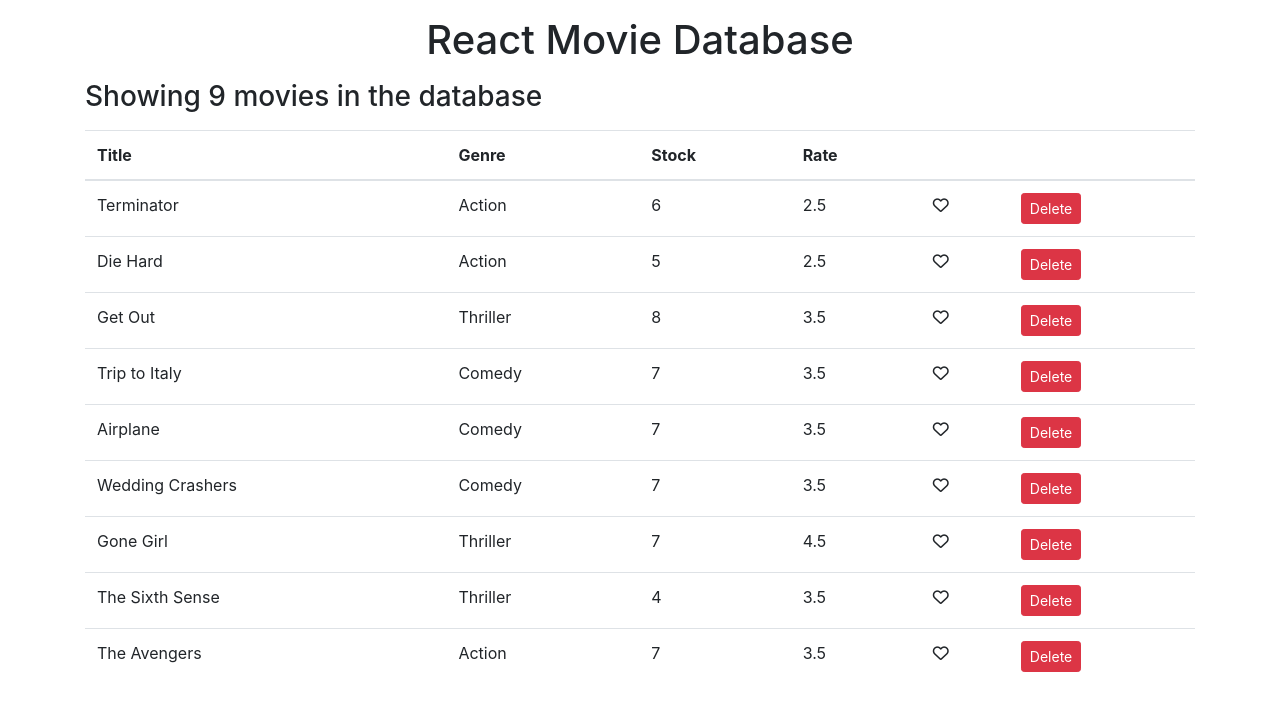
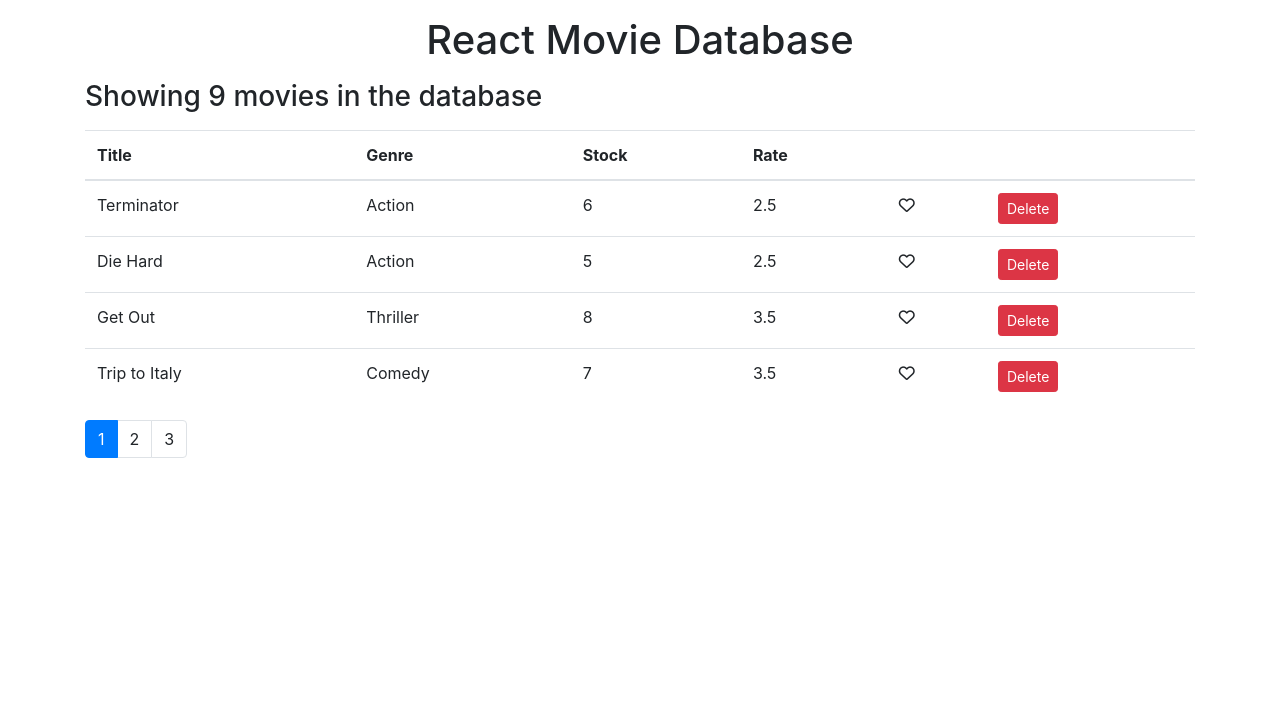
Before and after one commit to rgr5035/Ray-Vidly_App_React, a React (Create React App) app: page / in a window 1280 px wide. Shown: the top 710 px of the page. Built offline with nearby package versions, Linux system fonts and the light colour scheme.

Commit message:
added functionality to pagination

```diff
--- a/src/components/common/pagination.jsx
+++ b/src/components/common/pagination.jsx
@@ -2,7 +2,8 @@ import React from "react";
 import _ from "lodash";
 
 const Pagination = (props) => {
-  const { itemsCount, pageSize } = props;
+  const { itemsCount, pageSize, currentPage, onPageChange } = props;
+  console.log(currentPage);
 
   const pagesCount = Math.ceil(itemsCount / pageSize);
 
@@ -13,8 +14,8 @@ const Pagination = (props) => {
     <nav>
       <ul className="pagination">
         {pages.map((page) => (
-          <li key={page} className="page-item">
-            <a className="page-link">{page}</a>
+          <li key={page} className={ page === currentPage ? 'page-item active' : 'page-item'}>
+            <a className="page-link" onClick={() => onPageChange(page)}>{page}</a>
           </li>
         ))}
       </ul>
--- a/src/components/movies.jsx
+++ b/src/components/movies.jsx
@@ -2,11 +2,13 @@ import React, { Component } from "react";
 import { getMovies } from "../services/fakeMovieService";
 import Like from "./common/like";
 import Pagination from "./common/pagination";
+import { paginate } from "../utils/paginate";
 
 class Movies extends Component {
   state = {
     movies: getMovies(),
-    pageSize: 4
+    currentPage: 1,
+    pageSize: 4,
   };
 
   handleDelete = (movie) => {
@@ -19,25 +21,29 @@ class Movies extends Component {
   handleLike = (movie) => {
     const movies = [...this.state.movies];
     const index = movies.indexOf(movie);
-    movies[index] = {...movies[index]};
+    movies[index] = { ...movies[index] };
     movies[index].liked = !movies[index].liked;
     this.setState({ movies });
-  }
+  };
 
-  handlePageChange = page => {
-    console.log(page);
-  }
+  handlePageChange = (page) => {
+    this.setState({ currentPage: page });
+  };
 
   render() {
-
     const { length: count } = this.state.movies;
+    const { pageSize, currentPage, movies: allMovies } = this.state;
 
     if (count === 0)
-    return <h3 className="text-center">There are no movies in the database!</h3>
+      return (
+        <h3 className="text-center">There are no movies in the database!</h3>
+      );
+
+    const movies = paginate(allMovies, currentPage, pageSize);
 
     return (
       <React.Fragment>
-          <h3> Showing { count } movies in the database</h3>
+        <h3> Showing {count} movies in the database</h3>
         <table className="table mt-3">
           <thead>
             <tr>
@@ -50,14 +56,17 @@ class Movies extends Component {
             </tr>
           </thead>
           <tbody>
-          {this.state.movies.map((movie) => (
+            {movies.map((movie) => (
               <tr key={movie._id}>
                 <td>{movie.title}</td>
                 <td>{movie.genre.name}</td>
                 <td>{movie.numberInStock}</td>
                 <td>{movie.dailyRentalRate}</td>
                 <td>
-                <Like liked={movie.liked} onClick={() => this.handleLike(movie)}/>
+                  <Like
+                    liked={movie.liked}
+                    onClick={() => this.handleLike(movie)}
+                  />
                 </td>
                 <td>
                   <button
@@ -71,7 +80,12 @@ class Movies extends Component {
             ))}
           </tbody>
         </table>
-      <Pagination itemsCount={count} pageSize={10} onPageChange={this.handlePageChange}/>
+        <Pagination
+          itemsCount={count}
+          pageSize={pageSize}
+          onPageChange={this.handlePageChange}
+          currentPage={currentPage}
+        />
       </React.Fragment>
     );
   }
--- /dev/null
+++ b/src/utils/paginate.js
@@ -0,0 +1,7 @@
+import _ from "lodash";
+
+export function paginate(items, pageNumber, pageSize) {
+  const startIndex = (pageNumber - 1) * pageSize;
+
+  return _(items).slice(startIndex).take(pageSize).value();
+}
```
Lines whose indentation alone changed are shown as unchanged.
